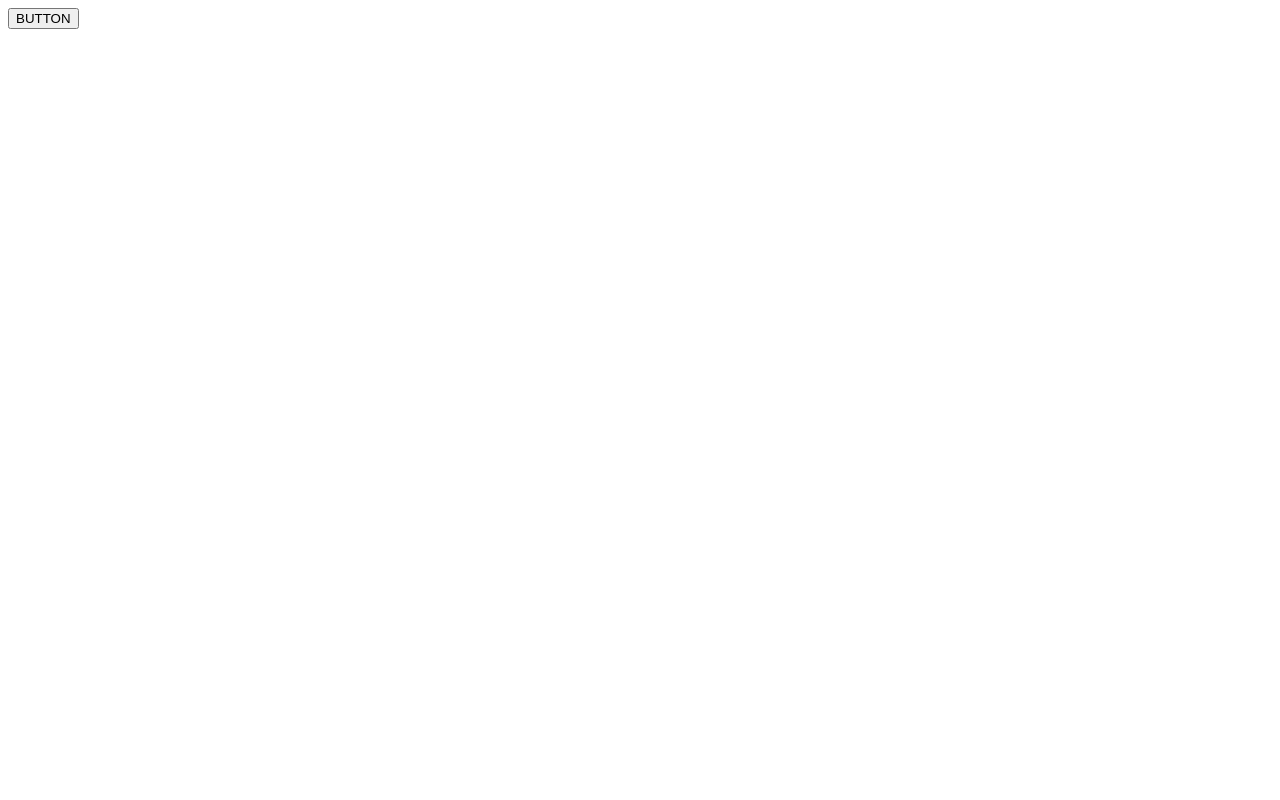
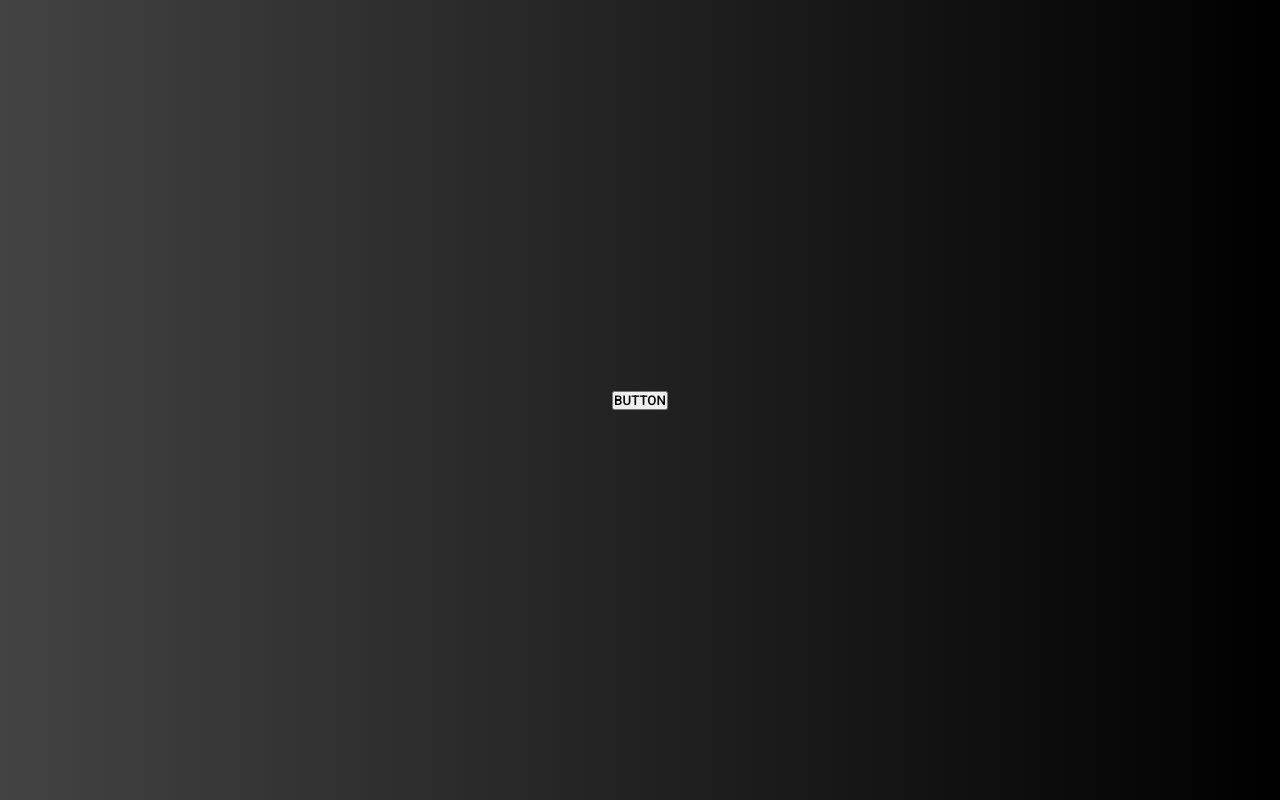
Before and after one commit to kushaneranga/CSS-Buttons, a plain HTML site: page index.html in a window 1280 px wide. Drawn offline with Linux system fonts and the light colour scheme.

```diff
--- a/index.html
+++ b/index.html
@@ -4,10 +4,11 @@
     <meta charset="UTF-8">
     <meta name="viewport" content="width=device-width, initial-scale=1.0">
     <title>Document</title>
+    <link rel="stylesheet" href="main.css">
 </head>
 <body>
-    <div class="light-buttons">
-        <button>BUTTON</button>
+    <div class="content">
+        <button class="light-button">BUTTON</button>
     </div>
 </body>
 </html>
--- a/main.css
+++ b/main.css
@@ -12,6 +12,13 @@ body {
     background: linear-gradient(to right, #434343, #000000);
 }
 
-.light-buttons {
+.content {
+    display: flex;
+    align-items: center;
+    justify-content: center;
+    min-height: 100vh;
+}
 
+.light-button {
+    font-family: 'Roboto', sans-serif;
 }
```
